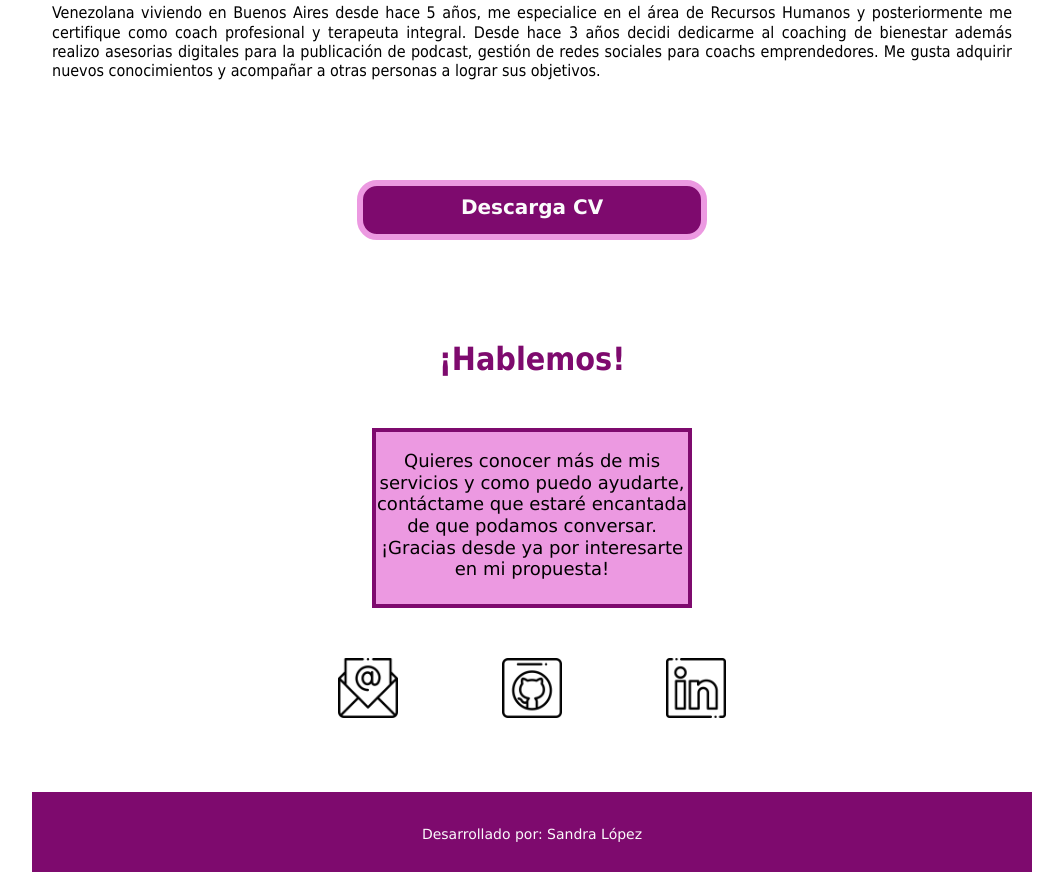
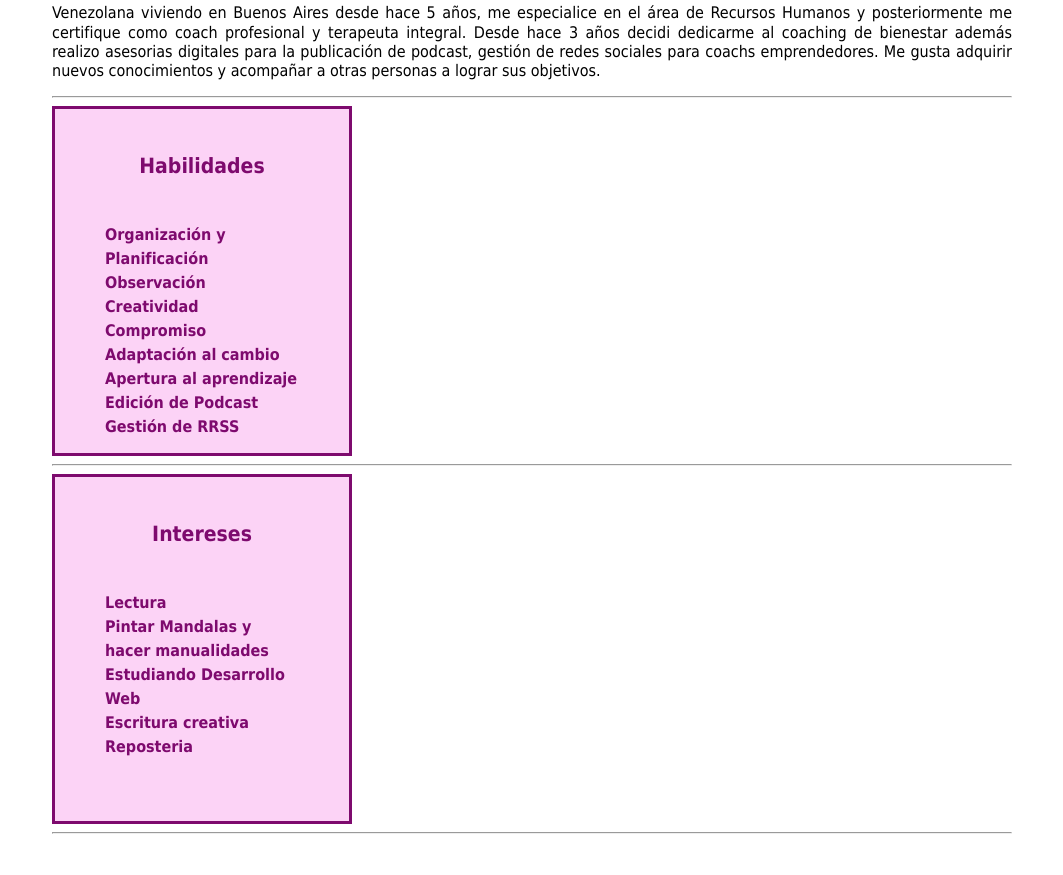
Before and after one commit to Sanmarilopaj/proyecto2-cod-latam, a plain HTML site: page index.html in a window 1280 px wide. Shown: the part 697-1572 px from the top of the page, without its empty margins (108-1171 px from the left). Drawn offline with Linux system fonts and the light colour scheme.

Commit message:
habilidades e intereses

```diff
--- a/css/styles.css
+++ b/css/styles.css
@@ -70,7 +70,7 @@ li,a{
     margin: 0 50px;
     color: #7e0a6e;
     font-weight: bold;
-    font-size: 18px;
+    font-size: 16px;
 }
 header a{
     cursor: pointer;
@@ -81,6 +81,19 @@ h1{
     font-family: Tahoma, sans-serif;
     margin: 50px;
     padding: auto 50px;
+}
+h2{
+    text-align: center; color: #7e0a6e;
+    font: size 36px;
+    font-family: Tahoma, sans-serif;
+    margin: 50px;
+    padding: auto 50px;
+}
+ol{
+    color:black;
+    line-height: 1.5;
+    font-size:14px;
+    font-family: Verdana, sans-serif;
 }
 #contenidos{
     text-align:justify; color:black;
@@ -111,19 +124,58 @@ h6{
     padding: auto;
     text-align: center;
 }
+#contenidos1{
+    text-align: left;
+    justify-content: left;
+    color: #7e0a6e;
+    font-size: 14px;
+    font-family: Verdana, sans-serif;
+    margin: 0;
+    line-height: 1em;
+    padding: 0;
+}
+.caja1{
+    border: 3px solid #7e0a6e;
+    background-color: #fcd3f6;
+    width: 300px;
+    height: 350px;
+    flex-flow: row wrap;
+    justify-content: center;
+    margin: 0;
+    padding: 0;
+    text-align: left;
+}
 #contenidos2{
+    text-align: left;
+    justify-content: left;
+    color: #7e0a6e;
+    font-size: 14px;
+    font-family: Verdana, sans-serif;
+    margin: 0;
+    line-height: 1em;
+    padding: 0;
+}
+.caja2{
+    border: 3px solid #7e0a6e;
+    background-color: #fcd3f6;
+    width: 300px;
+    height: 350px;
+    flex-flow: row wrap;
+    justify-content: center;
+    margin: 0;
+    padding: 0;
+    text-align: left;
+}
+.contacto{
     text-align: center;
     justify-content: center;
-    color: black;
-    font-size: 18px;
-    font-family: Verdana, sans-serif;
-    margin: auto;;
-    line-height: 1.2em;
-    padding: 0 auto;
+    flex-flow: row wrap;
+    margin: 20px auto;
+    padding: 30px;
 }
-.caja1{
-    border: 4px solid #7e0a6e;
-    background-color: #ec99e1;
+.caja3{
+    border: 3px solid #7e0a6e;
+    background-color: #fcd3f6;
     width: 320px;
     height: 180px;
     display: flexbox;
@@ -131,13 +183,6 @@ h6{
     margin: auto;
     padding: 0;
     text-align: center;
-}
-.contacto{
-    text-align: center;
-    justify-content: center;
-    flex-flow: row wrap;
-    margin: 20px auto;
-    padding: 30px;
 }
 /* Este max-width es para que el contenido no se "estire" demasiado hacia los costados y
 *  el margin: auto; para tenerlo centrado fácilmente ;)
@@ -178,6 +223,13 @@ footer{
         margin: 50px;
         padding: auto 50px;
     }
+    h2{
+        text-align: center; color: #7e0a6e;
+        font: size 30px;
+        font-family: Tahoma, sans-serif;
+        margin: 50px;
+        padding: center 50px;
+    }
     #contenidos{
         text-align:justify; color:black;
         line-height: 1.2;font: size 28px;
@@ -207,10 +259,10 @@ footer{
         padding: auto;
         text-align: center;
     }
-    #contenidos2{
+    #contenidos3{
         text-align: center;
         justify-content: center;
-        color: black;
+        color: #7e0a6e;
         font-size: 18px;
         font-family: Verdana, sans-serif;
         margin: auto;;
--- a/index.html
+++ b/index.html
@@ -42,13 +42,39 @@
                 a lograr sus objetivos.
             </p>
           </div>
+        <hr>
+        <div id="contenidos1"; class="caja1">
+        <h2>Habilidades</h2>
+        <ol>
+        <li>Organización y Planificación</li>
+        <li>Observación</li>
+        <li>Creatividad</li>
+        <li>Compromiso</li>
+        <li>Adaptación al cambio</li>
+        <li>Apertura al aprendizaje</li>
+        <li>Edición de Podcast</li>
+        <li>Gestión de RRSS</li>
+        </ol>
+        </div>
+        <hr>
+        <div id="contenidos2"; class="caja2">
+        <h2>Intereses</h2>
+        <ol>
+        <li>Lectura</li>
+        <li>Pintar Mandalas y hacer manualidades</li>
+        <li>Estudiando Desarrollo Web</li>
+        <li>Escritura creativa</li>
+        <li>Reposteria</li>
+        </ol>
+        </div>
+        <hr>
           <section class="caja">
             <a href="CV.pdf" target="_blank"><h6>Descarga CV</h6></a>
           </section>
         <div>
             <h1>¡Hablemos!</h1>
         </div>
-            <div id="contenidos2" class="caja1">
+            <div id="contenidos3" class="caja3">
                <p>
                 Quieres conocer más de mis servicios y como puedo
                 ayudarte, contáctame que estaré encantada de que
```
